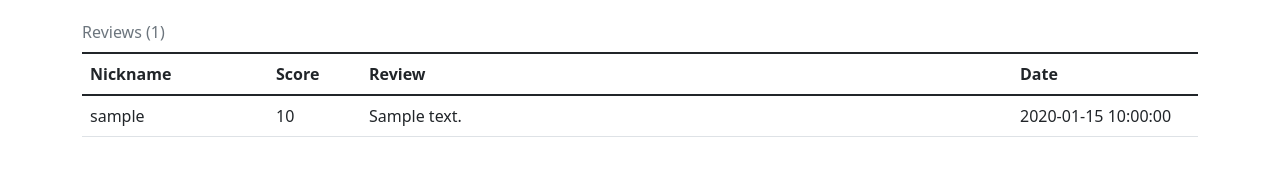
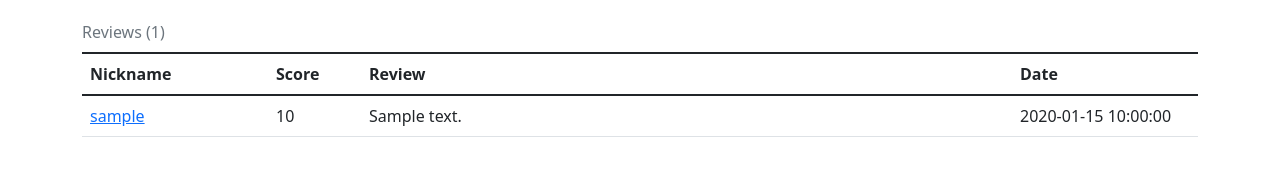
Before and after one commit to wbjeon2k/CSE421DB, a Flask app: template web/templates/gameDetail.html in a window 1280 px wide. Shown: the part 553-729 px from the top of the page. Run offline with Flask 2, Linux system fonts and the light colour scheme; the template is opened without the code that fills it: most values are stand-ins (such as "Sample title", 1, 10 or a date in 2020); parts of the project's set-up code (start-up, migrations or seed data) failed here and were passed over; some libraries are stand-ins or nearby versions.

Commit message:
Add link to username in review

```diff
--- a/web/templates/gameDetail.html
+++ b/web/templates/gameDetail.html
@@ -84,7 +84,11 @@
     <tbody>
         {% for review in reviews %}
         <tr>
-            <td class="col-2">{{review['service_user']['nickname']}}</td>
+            <td class="col-2">
+                <a href="/users/{{ review['service_user']['service_user_id'] }}/">
+                    {{review['service_user']['nickname']}}
+                </a>
+            </td>
             <td class="col-1">{{review['score']}}</td>
             <td class="col-7">{{review['content']}}</td>
             <td class="col-2">{{review['createDatetime']}}</td>
```
